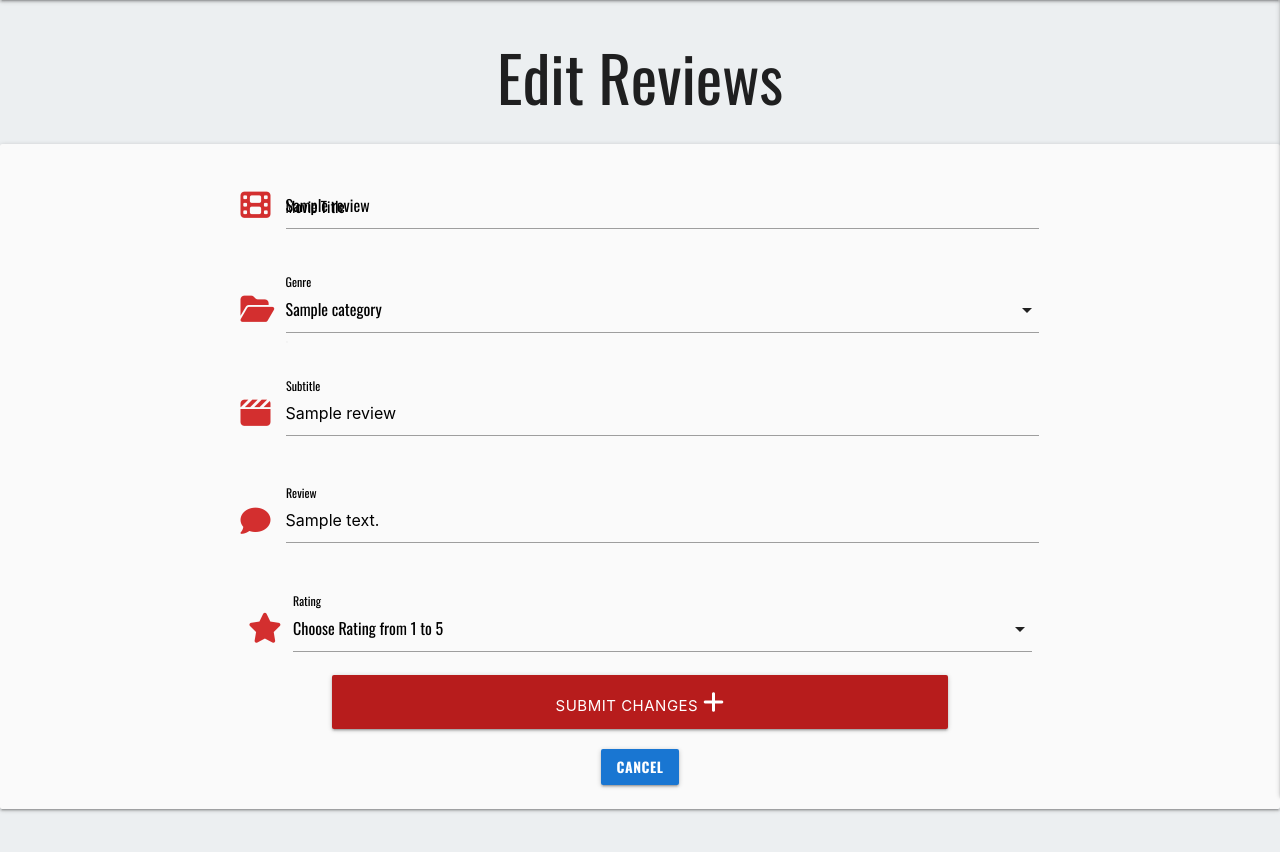
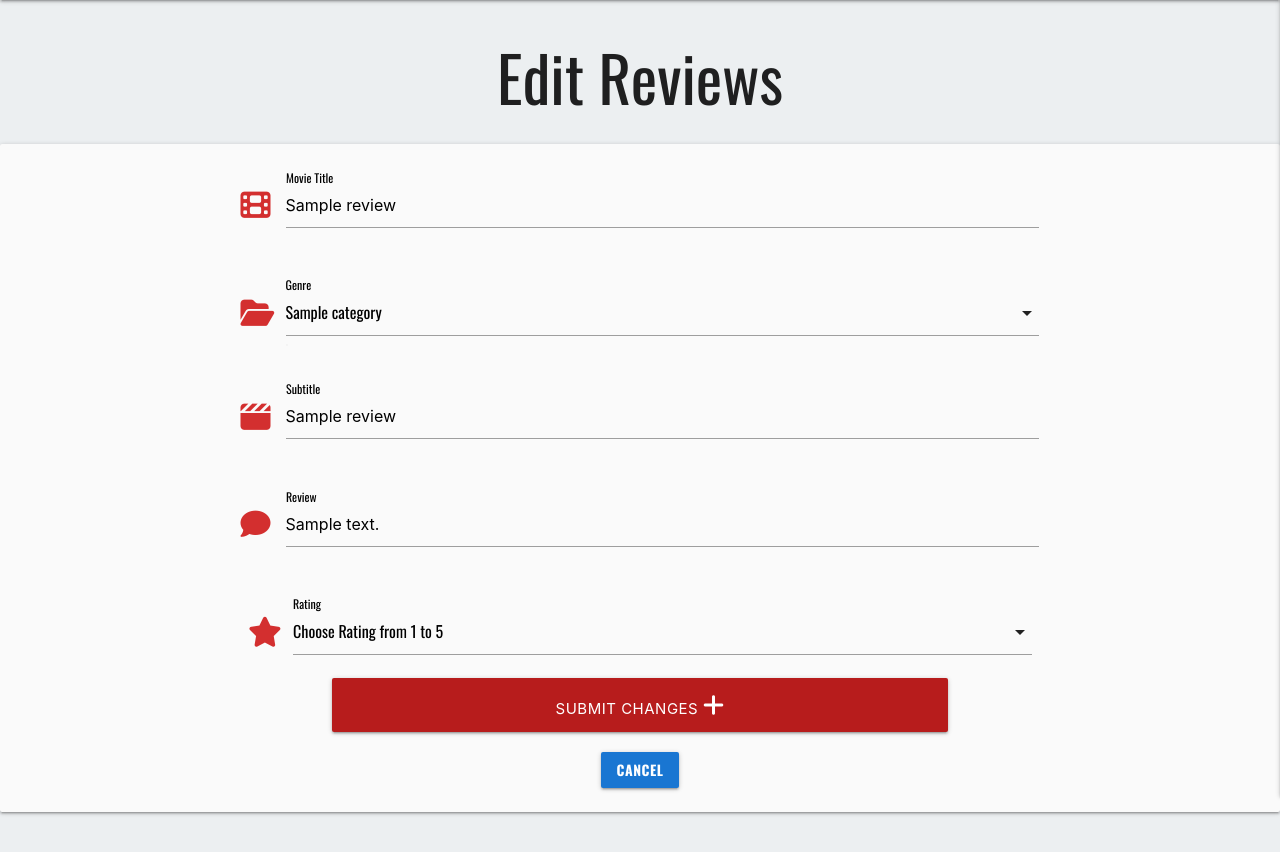
Before and after one commit to toddnedwards/milestone-3-project-movie-reviewer, a Flask app: template templates/edit_review.html in a window 1280 px wide. Shown: the part 64-916 px from the top of the page. Run offline with Flask 3, Linux system fonts and the light colour scheme; the template is opened without the code that fills it: most values are stand-ins (such as "Sample title", 1, 10 or a date in 2020); some libraries are stand-ins or nearby versions.

Commit message:
movie title box fixed with overlapping label over text. review.movie_title moved input area rather than value

```diff
--- a/templates/edit_review.html
+++ b/templates/edit_review.html
@@ -8,8 +8,8 @@
 		<div class="row">
 			<div class="input-field col s12 m8 offset-m2">
 				<i class="fa-solid fa-film prefix red-text text-darken-2"></i>
-				<input id="movie_title" name="movie_title" minlength="2"
-                        maxlength="50" value="{{ review.movie_title }}" class="materialize-textarea validate" required></input>
+				<textarea id="movie_title" name="movie_title" minlength="2"
+                        maxlength="50" value="" class="materialize-textarea validate" required>{{ review.movie_title }}</textarea>
 				<label for="movie_title" class="form-label">Movie Title</label>
 			</div>
 		</div>
```
